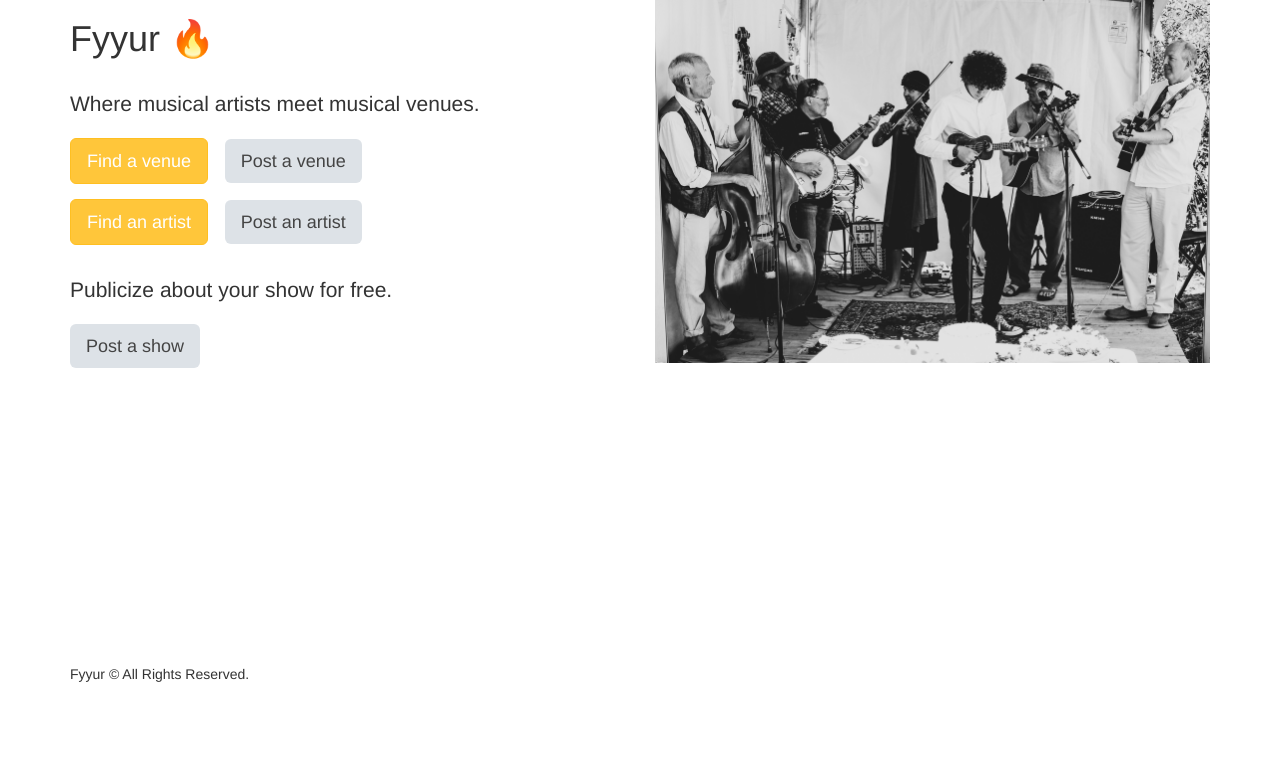
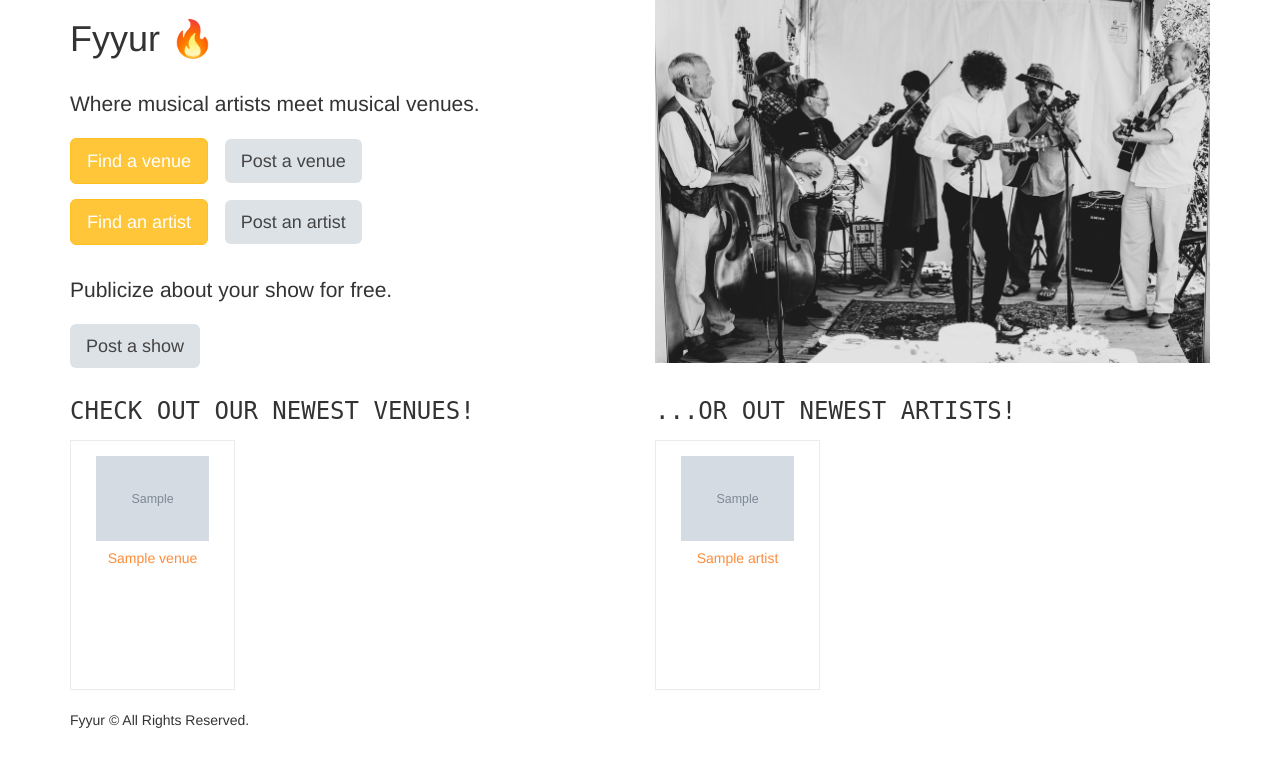
Before and after one commit to szalai-balazs-david/Fyyur, a Flask app: page / in a window 1280 px wide. Shown: the part 81-846 px from the top of the page. Before the commit the page ends 763 px from the top, so only its background shows below. Run offline with Flask 2, Linux system fonts and the light colour scheme; tables that the repository leaves empty hold one stand-in row (values such as "Sample post"); grey boxes marked "Sample" are stand-in pictures; parts of the project's set-up code (start-up, migrations or seed data) failed here and were passed over; some libraries are stand-ins or nearby versions.

Commit message:
Displays newest artists / venues on main page

```diff
--- a/app.py
+++ b/app.py
@@ -63,7 +63,17 @@ def search_for_city(search_term, city):
 
 @app.route('/')
 def index():
-  return render_template('pages/home.html')
+  venue_query = Venue.query.limit(10)
+  artist_query = Artist.query.limit(10)
+  venues = {
+    'count': venue_query.count(),
+    'list': venue_query.all()
+  }
+  artists = {
+    'count': artist_query.count(),
+    'list': artist_query.all()
+  }
+  return render_template('pages/home.html', venues=venues, artists=artists)
 
 
 #  Venues
--- a/models.py
+++ b/models.py
@@ -1,6 +1,7 @@
 
 from sqlalchemy_utils import aggregated
 from config import *
+import datetime
 
 #----------------------------------------------------------------------------#
 # Models.
@@ -31,6 +32,7 @@ class Venue(db.Model):
     seeking_description = db.Column(db.String)
     genres = db.relationship('Genre', secondary=venue_genres,
       backref=db.backref('venues', lazy=True))
+    regitration_time = db.Column(db.DateTime, default=datetime.datetime.utcnow)
     #TODO: Check if this works with time moving forward...
     @aggregated('upcoming_shows', db.Column(db.Integer))
     def num_upcoming_shows(self):
@@ -58,6 +60,7 @@ class Artist(db.Model):
     seeking_description = db.Column(db.String)
     genres = db.relationship('Genre', secondary=artist_genres,
       backref=db.backref('artists', lazy=True))
+    regitration_time = db.Column(db.DateTime, default=datetime.datetime.utcnow)
       #TODO: Check if this works with time moving forward...
     @aggregated('upcoming_shows', db.Column(db.Integer))
     def num_upcoming_shows(self):
--- a/static/css/main.css
+++ b/static/css/main.css
@@ -181,6 +181,13 @@ h2.monospace {
   font-size: 2.25rem;
   opacity: 0.7;
 }
+.tile-basic {
+  text-align: center;
+  padding: 15px 25px;
+  border: solid 1px #ebebeb;
+  height: 250px;
+  margin-bottom: 15px;
+}
 .shows .tile-show {
   height: 350px;
 }
--- a/templates/pages/home.html
+++ b/templates/pages/home.html
@@ -22,4 +22,32 @@
 		<img id="front-splash" src="{{ url_for('static',filename='img/front-splash.jpg') }}" alt="Front Photo of Musical Band" />
 	</div>
 </div>
+<div class="row">
+	<div class="col-sm-6">
+		<h3 class="monospace">Check out our newest venues!</h3>
+		<div class="row">
+			{%for venue in venues.list %}
+			<div class="col-sm-4">
+				<div class="tile-basic">
+					<img src="{{ venue.image_link }}" alt="Show Venue Image" />
+					<h5><a href="/venues/{{ venue.id }}">{{ venue.name }}</a></h5>
+				</div>
+			</div>
+			{% endfor %}
+		</div>
+	</div>
+	<div class="col-sm-6 hidden-sm hidden-xs">
+		<h3 class="monospace">...Or out newest artists!</h3>
+		<div class="row">
+			{%for artist in artists.list %}
+			<div class="col-sm-4">
+				<div class="tile-basic">
+					<img src="{{ artist.image_link }}" alt="Show Artist Image" />
+					<h5><a href="/artists/{{ artist.id }}">{{ artist.name }}</a></h5>
+				</div>
+			</div>
+			{% endfor %}
+		</div>
+	</div>
+</div>
 {% endblock %}
--- a/templates/pages/show_venue.html
+++ b/templates/pages/show_venue.html
@@ -47,7 +47,7 @@
 	</div>
 </div>
 <section>
-	<h2 class="monospace">{{ venue.upcoming_shows_count }} Upcoming {% if venue.upcoming_shows_count == 1 %}Show{% else %}Shows{% endif %}</h2>
+	<h2 class="monospace">{{ venue.num_upcoming_shows }} Upcoming {% if venue.num_upcoming_shows == 1 %}Show{% else %}Shows{% endif %}</h2>
 	<div class="row">
 		{%for show in venue.upcoming_shows %}
 		<div class="col-sm-4">
@@ -61,7 +61,7 @@
 	</div>
 </section>
 <section>
-	<h2 class="monospace">{{ venue.past_shows_count }} Past {% if venue.past_shows_count == 1 %}Show{% else %}Shows{% endif %}</h2>
+	<h2 class="monospace">{{ venue.num_past_shows }} Past {% if venue.num_past_shows == 1 %}Show{% else %}Shows{% endif %}</h2>
 	<div class="row">
 		{%for show in venue.past_shows %}
 		<div class="col-sm-4">
```
Also changed, not shown: forms.py (+8 -8 lines), migrations/versions/c4f9309877c0_.py (added, +30 -0 lines).
